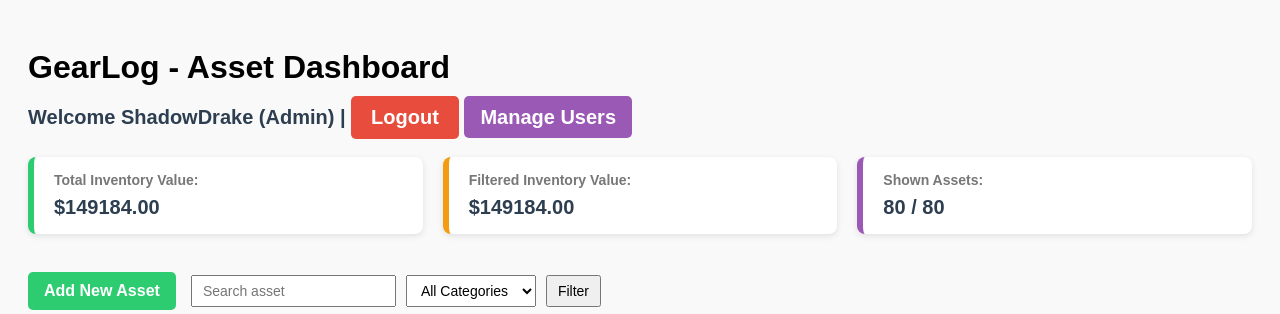
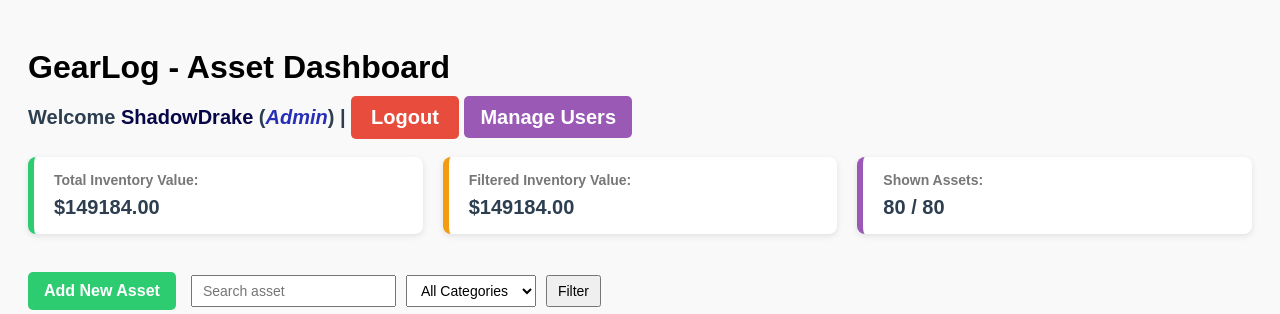
Before and after one commit to BEN-ESSAHRAOUI-Yassine/PROJECT_GEAR_LOG, a PHP site: page / in a window 1280 px wide. Shown: the top 314 px of the page. Run offline with PHP 8.4, Linux system fonts and the light colour scheme; a user stored in the database is signed in; data comes from the database, SQL or seed files in the repository.

Commit message:
add update index page

```diff
--- a/assets/css/style.css
+++ b/assets/css/style.css
@@ -13,13 +13,22 @@ h3 {
     margin: 5px 0;
 }
 
-p {
+.p-welcome {
     margin: 8px 0 0;
     font-size: 20px;
     font-weight: bold;
     color: #2c3e50;
 }
 
+.p-welcome .username {
+    color: rgb(6, 6, 72);   /* Color for the username */
+    font-weight: bold; /* Optional: make it bold */
+}
+
+.p-welcome .role {
+    color: rgb(39, 48, 181);  /* Color for the role */
+    font-style: italic; /* Optional: italicize the role */
+}
 /* ----- TOOLBAR ----- */
 .toolbar {
     display: flex;
@@ -119,16 +128,6 @@ table tr:hover {
 .status-unavailable { background: #e74c3c; }    /* red */
 .status-under-repair { background: #f39c12; }   /* orange */
 .status-deployed { background: #3498db; }         /* blue */
-
-p.username {
-    color: rgb(6, 6, 72);   /* Color for the username */
-    font-weight: bold; /* Optional: make it bold */
-}
-
-p.role {
-    color: rgb(39, 48, 181);  /* Color for the role */
-    font-style: italic; /* Optional: italicize the role */
-}
 
 .pagination {
     display: flex;
--- a/index.php
+++ b/index.php
@@ -131,13 +131,14 @@ function sortLink($column, $label, $sort, $order, $queryBase) {
 
 <h1>GearLog - Asset Dashboard</h1>
 
-<p>
+<div class="p-welcome">
     Welcome <span class="username"><?php echo htmlspecialchars($_SESSION['username']); ?></span> (<span class="role"><?php echo htmlspecialchars($_SESSION['role']); ?></span>) |
+
     <a href="logout.php" class="logout-btn">Logout</a>
     <?php if(canManageUsers()): ?>
     <a href="admin/users.php" class="btn-manage">Manage Users</a>
     <?php endif; ?>
-</p>
+</div>
 <br>
 <div class="summary-container">
     <div class="summary-item">
```
